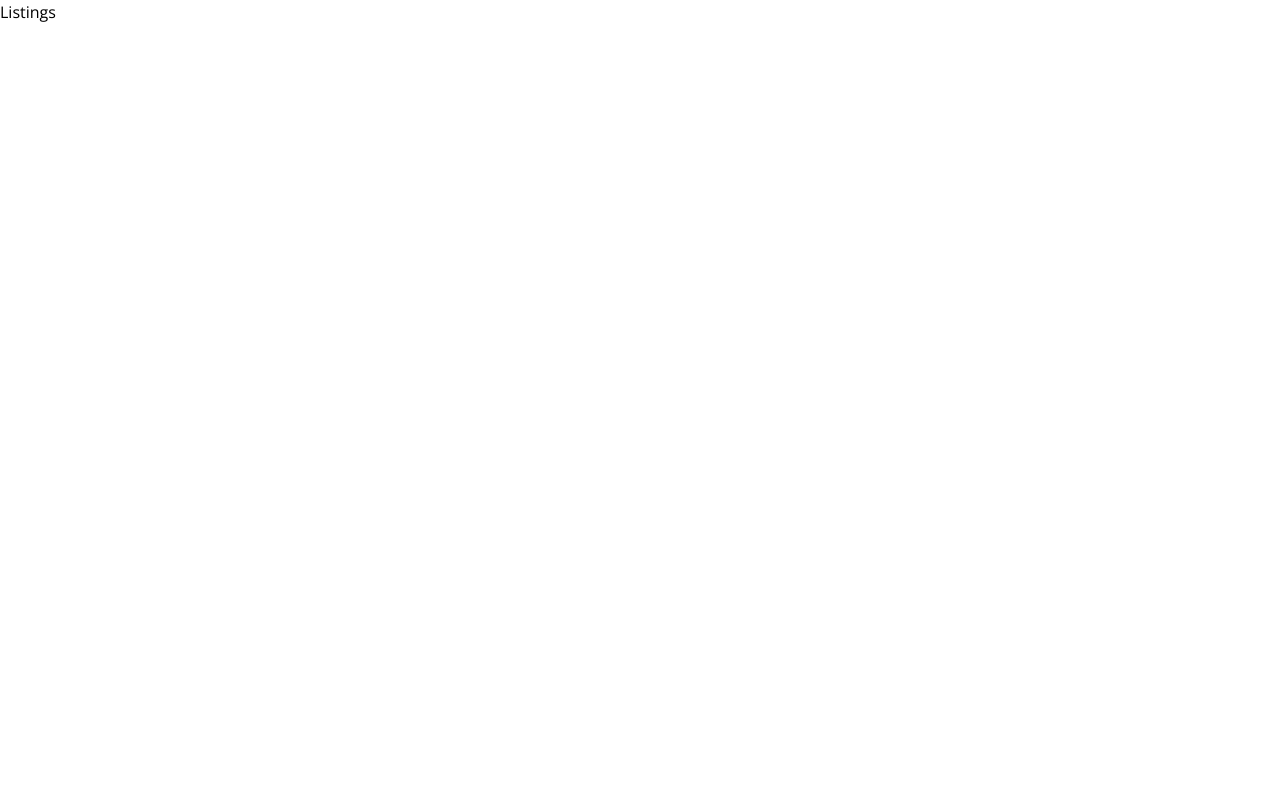
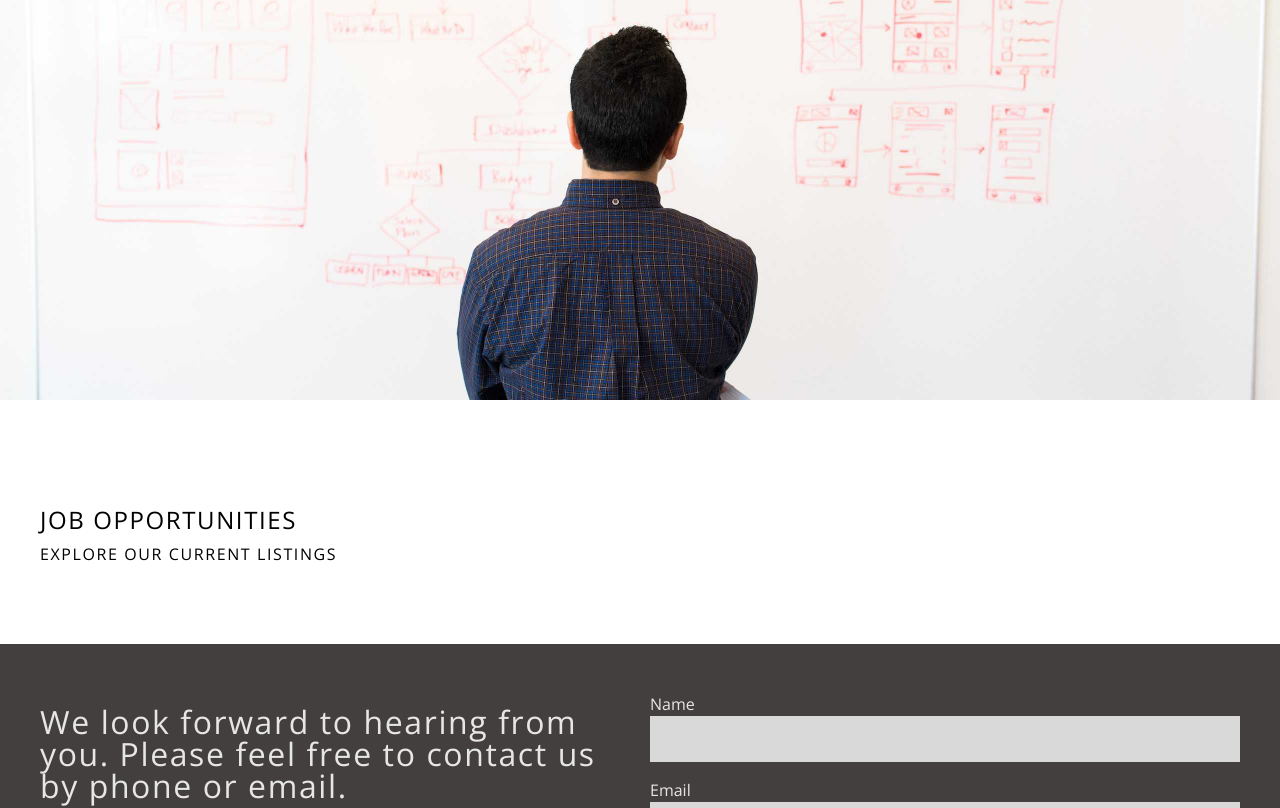
Before and after one commit to pdxdave/recruiter_extraordinaire_web, a React (Vite) app: page /listings in a window 1280 px wide. Shown: the top 808 px of the page. Built offline with nearby package versions, Linux system fonts and the light colour scheme.

Commit message:
listings page and some footer changes

```diff
--- a/index.html
+++ b/index.html
@@ -2,7 +2,7 @@
 <html lang="en">
   <head>
     <meta charset="UTF-8" />
-    <link rel="icon" type="image/svg+xml" href="/vite.svg" />
+    <!-- <link rel="icon" type="image/svg+xml" href="/vite.svg" /> -->
     <meta name="viewport" content="width=device-width, initial-scale=1.0" />
     <title>Recruiter Extraordinaire</title>
   </head>
--- a/src/components/Footer.jsx
+++ b/src/components/Footer.jsx
@@ -203,10 +203,15 @@ const Wrapper = styled.footer`
      max-width: 100%;
      font-family: inherit;
      font-size: 1.2rem;
-     text-indent: 3px;
+     text-indent: 6px;
      background: var(--clr-bg-textbox);
      border: none;
    }
+
+   input:focus, textarea:focus {
+    outline: none;
+   }
+
    input {
     padding: .5em 0;
    }
--- a/src/pages/Listings.jsx
+++ b/src/pages/Listings.jsx
@@ -1,9 +1,44 @@
-
+import {Footer} from '../components';
+import styled from 'styled-components'
 
 const Listings = () => {
   return (
-    <div>Listings</div>
+    <Wrapper>
+        <header className='listings_img'></header>
+        <section>
+          <div className="bar"></div>
+          <div className="listings_content">
+            <h4>JOB OPPORTUNITIES</h4>
+            <h5>EXPLORE OUR CURRENT LISTINGS</h5>
+          </div>
+        </section>
+        <Footer />
+    </Wrapper>
   )
 }
 
+const Wrapper = styled.div`
+
+  section {
+    width: 1200px;
+    max-width: 95%;
+    margin: 5em auto;
+  }
+  .bar {
+        display: inline-block;
+        height: 10px;
+        width: 120px;
+        background-color: var(--clr-turquoise-light);
+        margin-bottom: .75em;
+    }
+    h4 {
+        color: var(--clr-text-medium-brown);
+        font-weight: normal;
+    }
+    h5 {
+        color: var(--clr-brown);
+        font-weight: normal;
+    }
+`
+
 export default Listings
```
